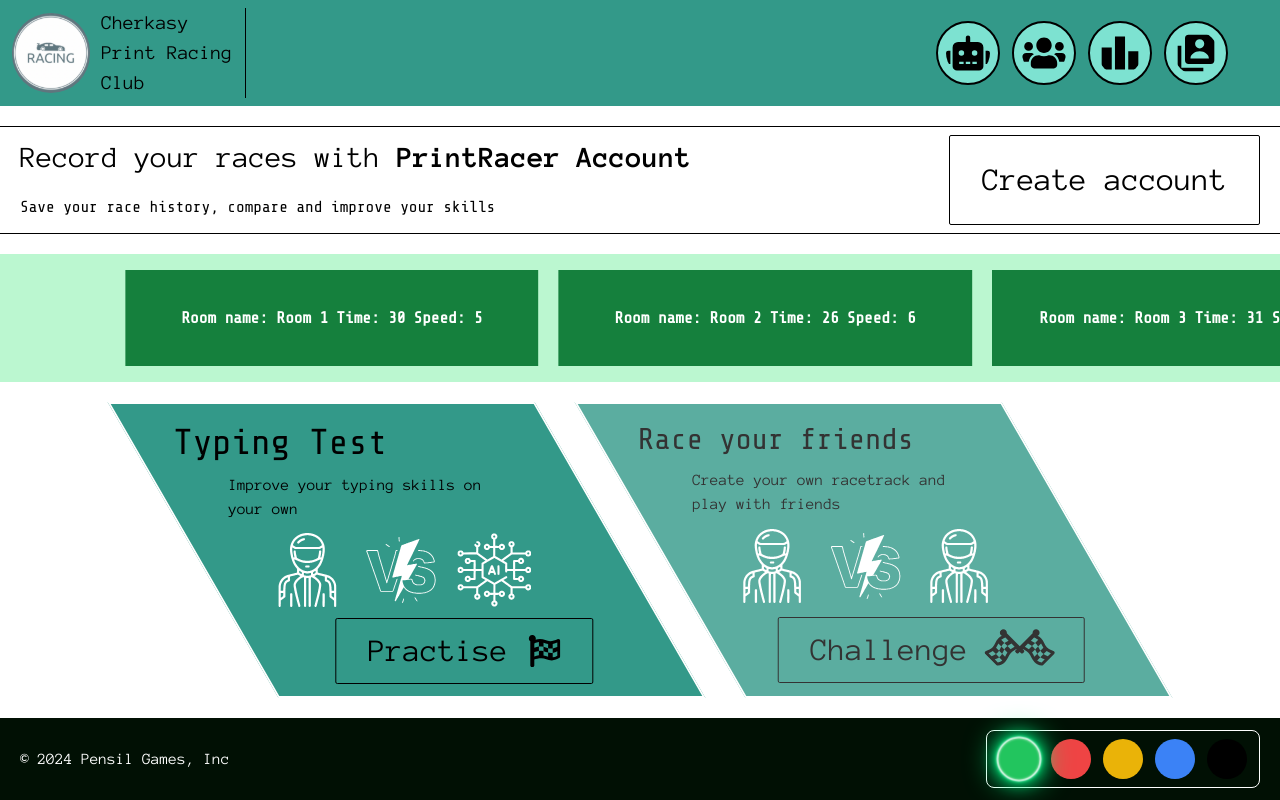
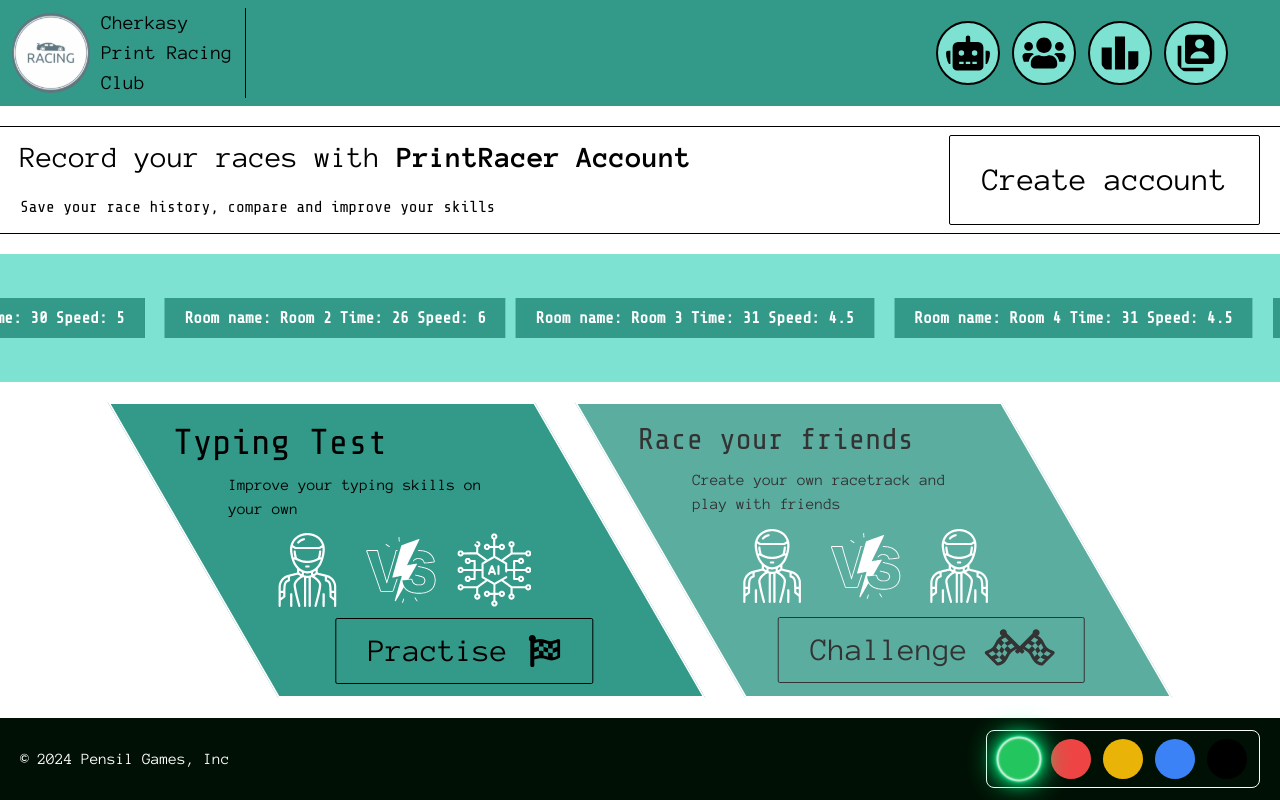
Before and after one commit to AlexTkCk/diploma_everlabs, a React (Create React App) app in the folder client/: page / in a window 1280 px wide. Built offline with nearby package versions, Linux system fonts and the light colour scheme.

Commit message:
v-5-HomePage/3/added various styles to bg, limited data to 5 items

```diff
--- a/client/src/data/recentGames.json
+++ b/client/src/data/recentGames.json
@@ -16,5 +16,17 @@
     "roomName": "Room 3",
     "time": 31,
     "speed": 4.5
+  },
+  {
+    "id": 4,
+    "roomName": "Room 4",
+    "time": 31,
+    "speed": 4.5
+  },
+  {
+    "id": 5,
+    "roomName": "Room 5",
+    "time": 31,
+    "speed": 4.5
   }
 ]
--- a/client/src/pages/Home.tsx
+++ b/client/src/pages/Home.tsx
@@ -48,16 +48,16 @@ const Home = () => {
       )}
 
       <div
-        className={
-          "inline-flex flex-row items-center w-full gap-5 h-32 bg-green-200 overflow-hidden"
-        }
+        className={`inline-flex flex-row items-center justify-around gap-5 h-32 ${themeConfig.accent} overflow-hidden`}
       >
         {games.length ? (
           games.map((game) => (
-            <div className="inline-flex flex-row gap-2 justify-center items-center w-full h-3/4 p-2 bg-green-700 text-white font-bold font-primary animate-scroll">
-              <p>Room name: {game.roomName}</p>
-              <p>Time: {game.time}</p>
-              <p>Speed: {game.speed}</p>
+            <div
+              className={`inline-flex flex-row gap-2 justify-around items-center w-fit px-5 py-2 ${themeConfig.secondary} text-white font-bold font-primary animate-scroll`}
+            >
+              <p className="text-nowrap">Room name: {game.roomName}</p>
+              <p className="text-nowrap">Time: {game.time}</p>
+              <p className="text-nowrap">Speed: {game.speed}</p>
             </div>
           ))
         ) : (
--- a/client/tailwind.config.js
+++ b/client/tailwind.config.js
@@ -43,15 +43,15 @@ module.exports = {
         account: "url('/src/assets/account_bg.png')",
       },
       animation: {
-        scroll: "scroll 12s linear infinite",
+        scroll: "scroll 10s linear infinite",
       },
       keyframes: {
         scroll: {
           from: {
-            transform: "translateX(350%)",
+            transform: "translateX(600%)",
           },
           to: {
-            transform: "translateX(-350%)",
+            transform: "translateX(-600%)",
           },
         },
       },
```
